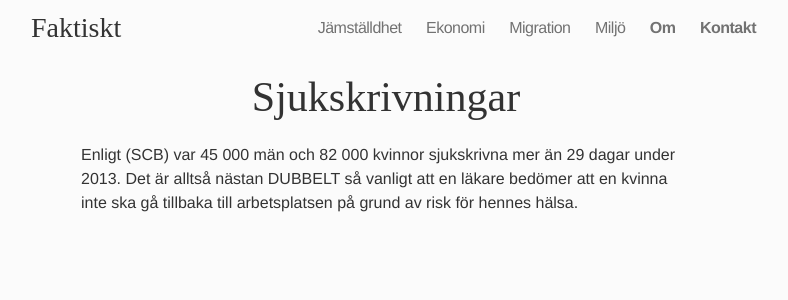
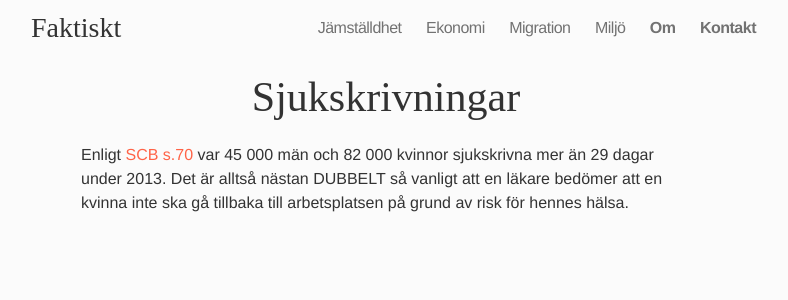
Before and after one commit to frigolitvarulv/faktiskt.github.io, a Jekyll site: the page built from jamstalldhet/sverige-r-ju-redan-v-rldens-mest-j-mst-llda-land/sjukskrivningar.md, in a window 1280 px wide. Shown: the top 300 px of the page, without its empty margins (254-1042 px from the left). Built offline with Jekyll 4.4.1, drawn with Linux system fonts in a browser that asks for light colours; nearby versions of some CDN libraries; Markdown is read by kramdown in place of the engine named in the settings.

Commit message:
Updated sjukskrivningar.md

```diff
--- a/jamstalldhet/sverige-r-ju-redan-v-rldens-mest-j-mst-llda-land/sjukskrivningar.md
+++ b/jamstalldhet/sverige-r-ju-redan-v-rldens-mest-j-mst-llda-land/sjukskrivningar.md
@@ -5,4 +5,5 @@ title: Sjukskrivningar
 ---
 
 
-Enligt (SCB) var 45 000 män och 82 000 kvinnor sjukskrivna mer än 29 dagar under 2013. Det är alltså nästan DUBBELT så vanligt att en läkare bedömer att en kvinna inte ska gå tillbaka till arbetsplatsen på grund av risk för hennes hälsa.
+
+Enligt [SCB s.70](http://www.scb.se/Statistik/_Publikationer/LE0201_2013B14_BR_X10BR1401.pdf "andel sjukskrivna") var 45 000 män och 82 000 kvinnor sjukskrivna mer än 29 dagar under 2013. Det är alltså nästan DUBBELT så vanligt att en läkare bedömer att en kvinna inte ska gå tillbaka till arbetsplatsen på grund av risk för hennes hälsa.
```
